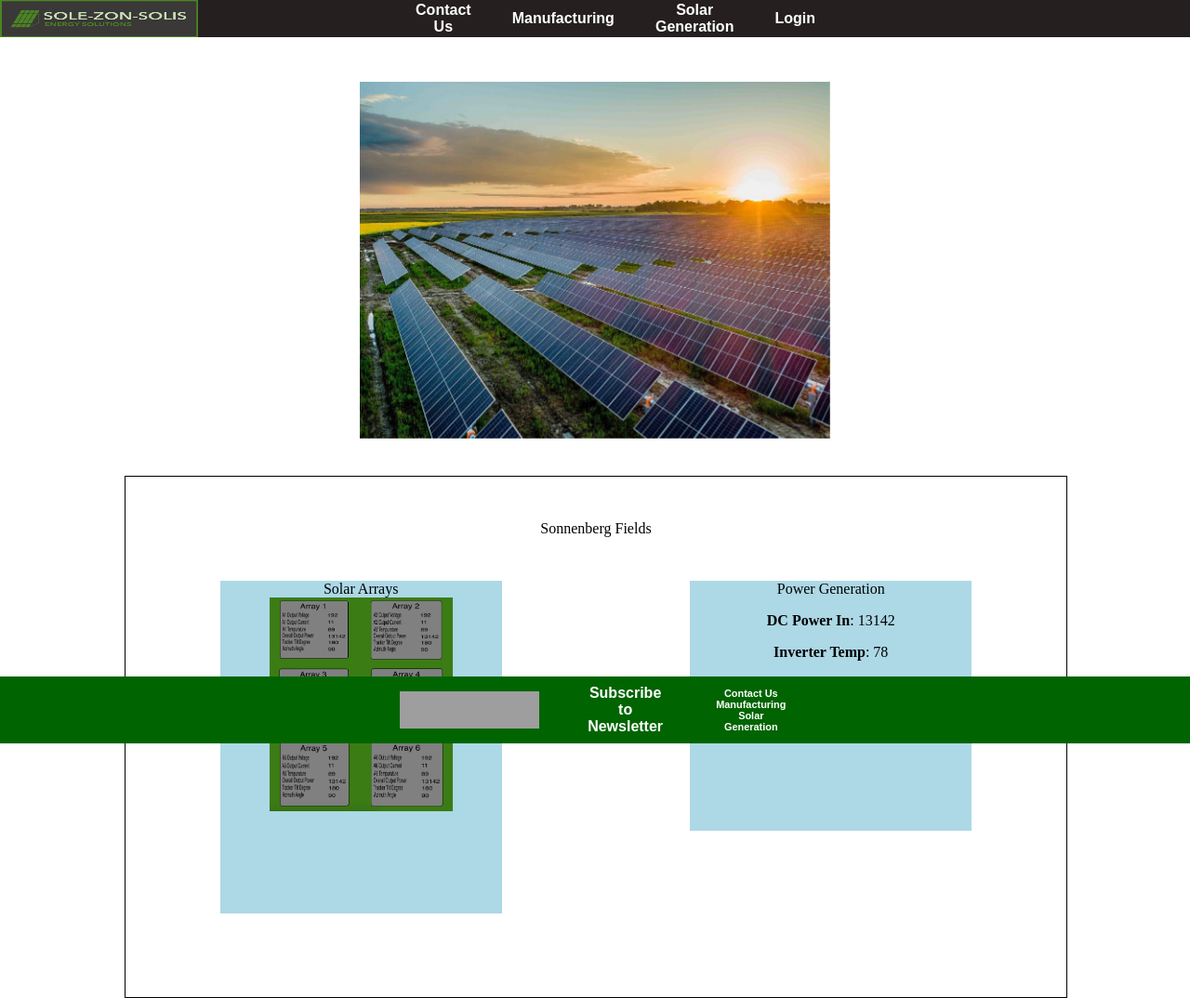
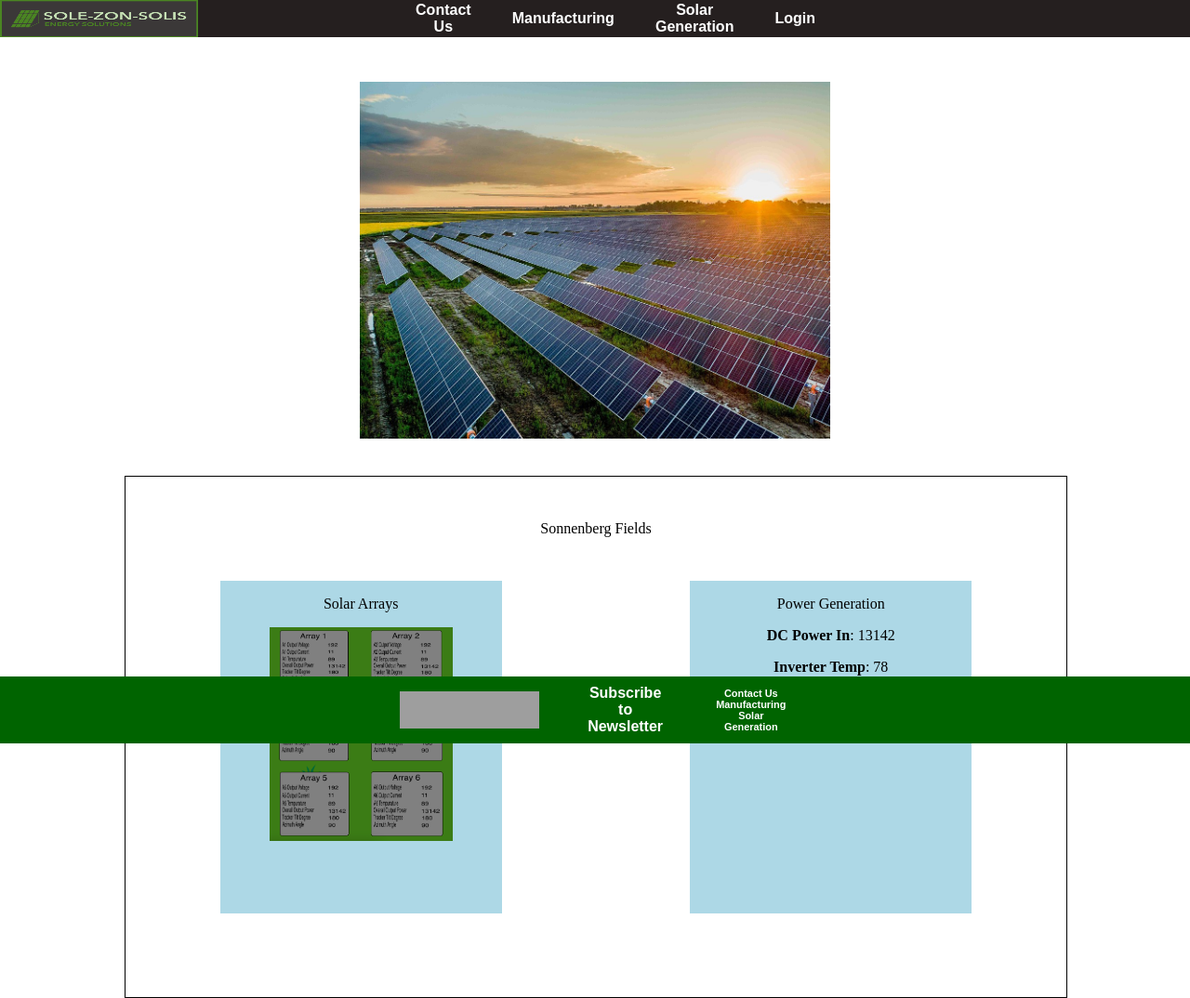
Before and after one commit to Lewis-Cyber-Defense/cfc-green, a Python web app: template src/application/templates/index.html in a window 1280 px wide. Shown: the whole page at 93% size. Run offline with Jinja, Linux system fonts and the light colour scheme; the template is opened without the code that fills it, so the values that code supplies are empty; grey boxes are pictures that could not be loaded.

Commit message:
fixed things

```diff
--- a/src/application/static/css/index.css
+++ b/src/application/static/css/index.css
@@ -65,14 +65,13 @@
 #solarArrayLabel {
     align-self: center;
     padding: auto;
-    margin: auto;
     color: black;
 }
 
 #powerGeneration {
     position: relative;
     width: 30%;
-    height: 60%;
+    height: 80%;
     background-color: lightblue;
     margin-left: 10%;
     margin-right: 10%;
@@ -84,6 +83,13 @@
 #powerGenerationLabel {
     align-self: center;
     padding: auto;
-    margin: auto;
     color: black;
 }
+
+#arraydata {
+    position: relative;
+    align-self: center;
+    text-align: center;
+    top: 20%;
+    margin-top: 10%;
+}
--- a/src/application/templates/dashboard-user.html
+++ b/src/application/templates/dashboard-user.html
@@ -6,7 +6,7 @@
     <meta name="viewport" content="width=device-width, initial-scale=1, shrink-to-fit=no">
 
     <!-- Bootstrap CSS -->
-    <link rel="stylesheet" href="https://cdn.jsdelivr.net/npm/bootstrap@4.1.3/dist/css/bootstrap.min.css" integrity="sha384-MCw98/SFnGE8fJT3GXwEOngsV7Zt27NXFoaoApmYm81iuXoPkFOJwJ8ERdknLPMO" crossorigin="anonymous">
+    <!-- <link rel="stylesheet" href="https://cdn.jsdelivr.net/npm/bootstrap@4.1.3/dist/css/bootstrap.min.css" integrity="sha384-MCw98/SFnGE8fJT3GXwEOngsV7Zt27NXFoaoApmYm81iuXoPkFOJwJ8ERdknLPMO" crossorigin="anonymous"> -->
     <link rel="stylesheet" href="../static/css/main.css">
     <link rel="stylesheet" href="../static/css/menu.css">
 
--- a/src/application/templates/index.html
+++ b/src/application/templates/index.html
@@ -26,7 +26,7 @@
       </ul>
     </div> -->
 
-    <div id="topMenuSection">
+    <div id="topMenuSection" style="z-index: 900">
 
       <div id="topLeftSection">
         <a href="/" class="menuLink">
@@ -79,7 +79,7 @@
       <div id="bottomBottomSection">
         <div id="solarArraySection">
           <p id="solarArrayLabel">Solar Arrays</p>
-          <img src="../static/images/array_data.png" style="width:65%">
+          <img id="arrayData" src="../static/images/array_data.png" style="width:65%; z-index: 800">
         </div>
 
         <div id="powerGeneration">
```
